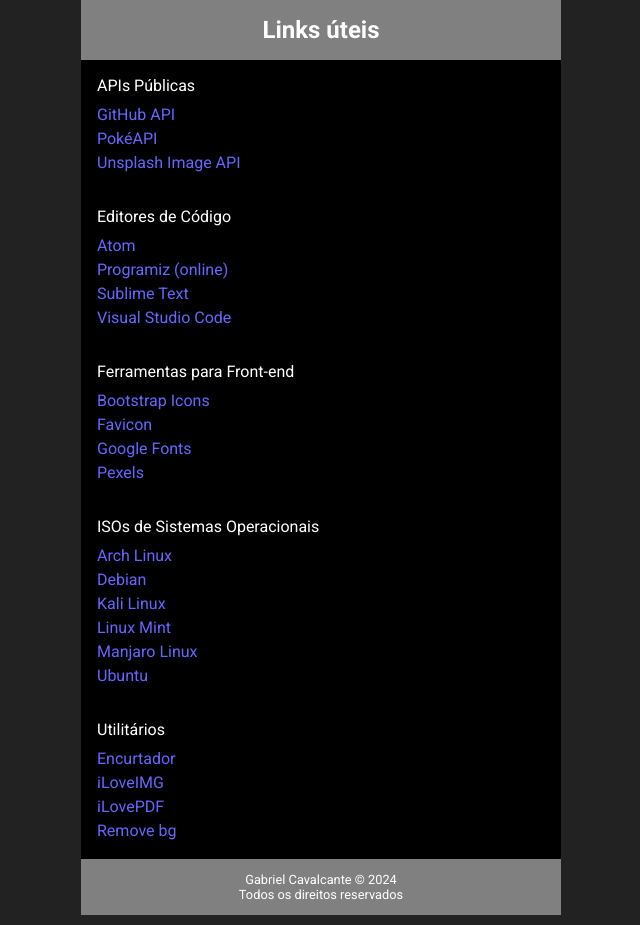
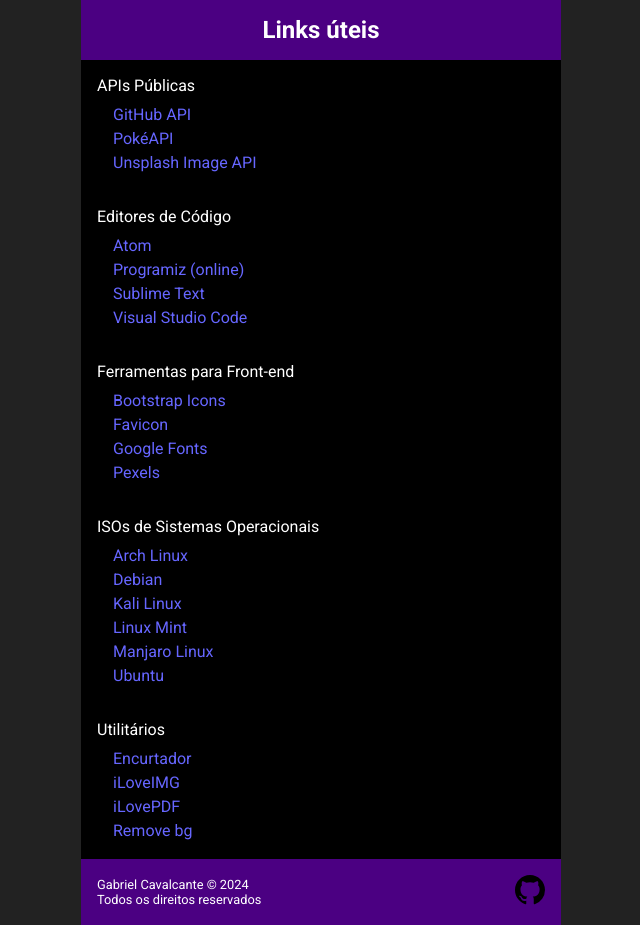
Before and after one commit to zolppy/useful-links, a plain HTML site: page index.html in a window 1280 px wide. Shown: the whole page, without its empty margins (319-959 px from the left). Drawn offline with Linux system fonts and the light colour scheme.

Commit message:
melhorias diversas

```diff
--- a/assets/css/category/category-item.css
+++ b/assets/css/category/category-item.css
@@ -1,4 +1,5 @@
 .category__item {
   list-style-position: inside;
   list-style-type: symbols(cyclic "\1f449");
+  margin-left: 1em;
 }
--- /dev/null
+++ b/assets/css/footer/footer-image.css
@@ -0,0 +1,3 @@
+.footer__image {
+  width: 30px;
+}
--- /dev/null
+++ b/assets/css/footer/footer-rights.css
@@ -0,0 +1,4 @@
+.footer__rights {
+  display: flex;
+  flex-direction: column;
+}
--- a/assets/css/footer/footer-text.css
+++ b/assets/css/footer/footer-text.css
@@ -0,0 +1,3 @@
+.footer__text {
+  font-size: .8rem;
+}
--- a/assets/css/footer/footer.css
+++ b/assets/css/footer/footer.css
@@ -1,7 +1,7 @@
 .footer {
-  background-color: gray;
-  font-size: .8rem;
+  background-color: indigo;
   padding: 1em;
   display: flex;
-  flex-direction: column;
+  justify-content: space-between;
+  align-items: center;
 }
--- a/assets/css/header/header.css
+++ b/assets/css/header/header.css
@@ -1,4 +1,4 @@
 .header {
-  background-color: gray;
+  background-color: indigo;
   padding: 1em;
 }
--- a/assets/css/styles.css
+++ b/assets/css/styles.css
@@ -9,3 +9,5 @@
 @import url("./category/category-link.css");
 @import url("./footer/footer.css");
 @import url("./footer/footer-text.css");
+@import url("./footer/footer-rights.css");
+@import url("./footer/footer-image.css");
--- a/index.html
+++ b/index.html
@@ -232,8 +232,18 @@
     </section>
   </main>
   <footer class="footer center max-width-480 min-width-320">
-    <span class="footer__text text-center">Gabriel Cavalcante &copy; 2024</span>
-    <span class="footer__text text-center">Todos os direitos reservados</span>
+    <div class="footer__rights">
+      <span class="footer__text">Gabriel Cavalcante &copy; 2024</span>
+      <span class="footer__text">Todos os direitos reservados</span>
+    </div>
+    <a href="https://zolppy.github.io" target="_blank">
+      <img
+        src="assets/img/github.svg"
+        alt="logo do github"
+        title="logo do github"
+        class="footer__image"
+      />
+    </a>
   </footer>
 </body>
 </html>
```
Also changed, not shown: assets/img/github.svg (added), assets/img/link-icon.svg (deleted).
